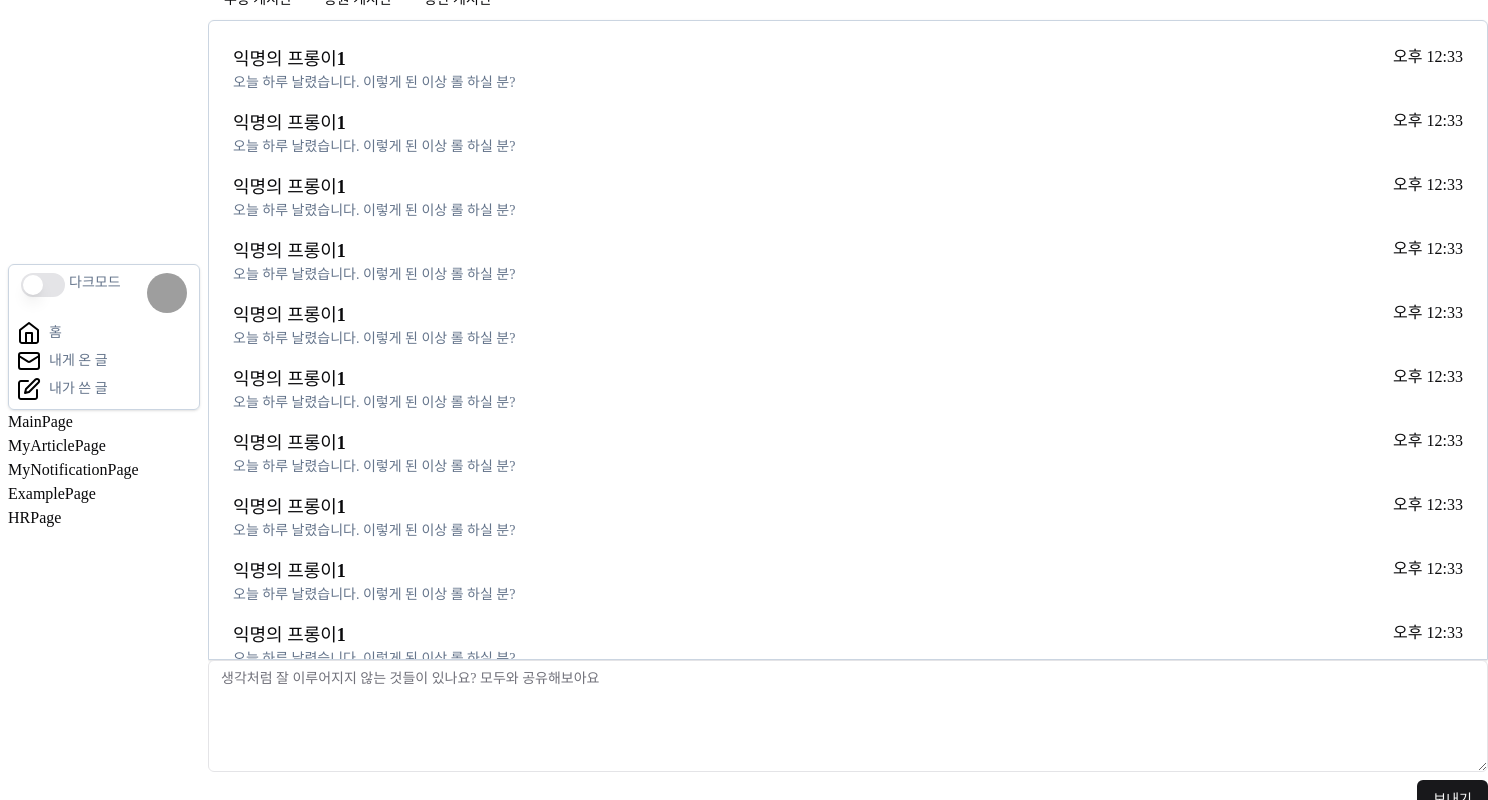
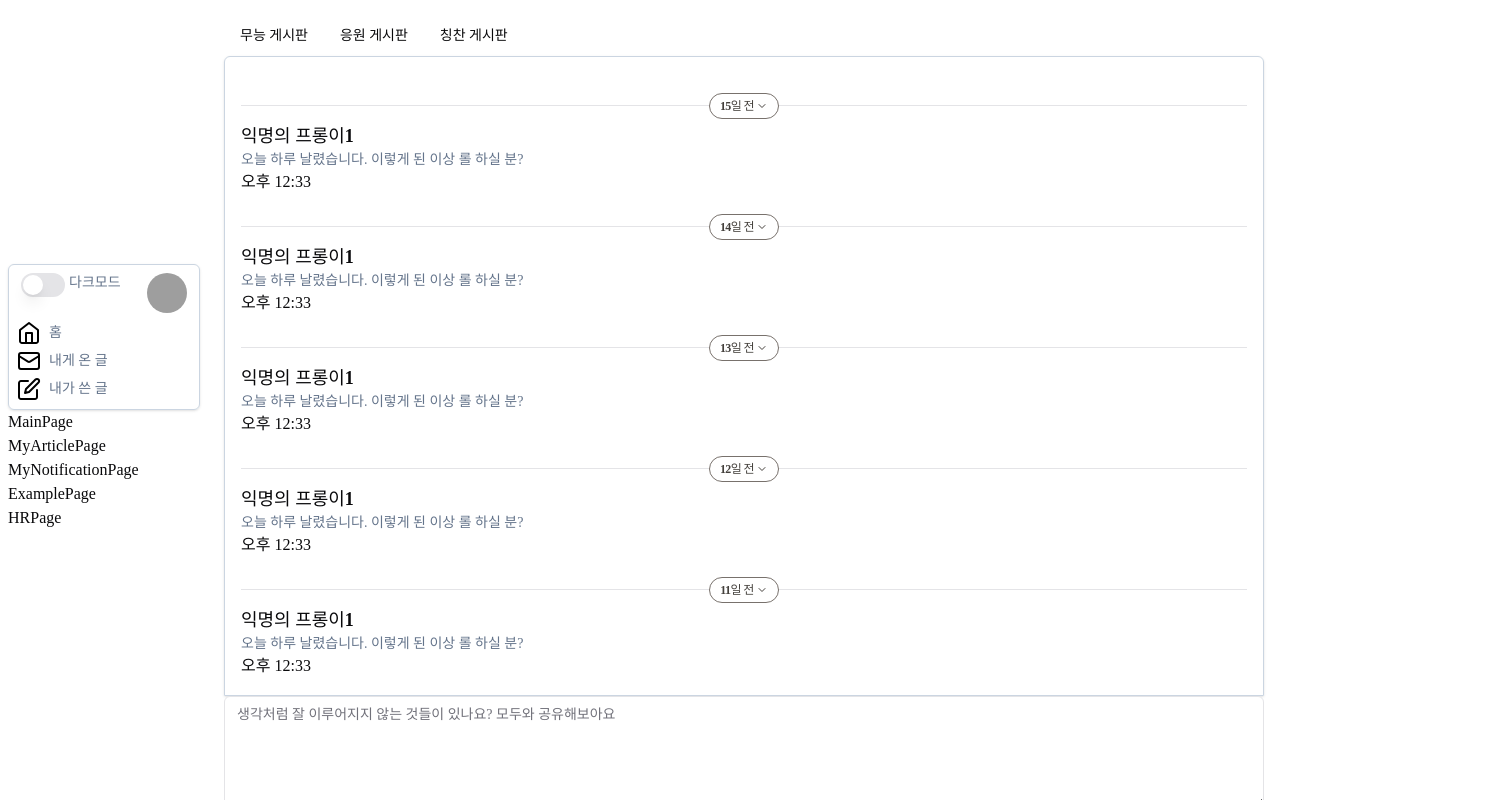
Before and after one commit to seongbin9786/simple-devnamu, a React (Vite) app: page / in a window 1280 px wide. Shown: the whole page, 1488 px wide, since content can reach past the window. Built offline with nearby package versions, Linux system fonts and the light colour scheme; grey boxes are pictures that could not be loaded.

Commit message:
fix(DayDivider): Divider를 ListItem에 추가하는 방식으로 변경

```diff
--- a/src/components/DayDivider/index.tsx
+++ b/src/components/DayDivider/index.tsx
@@ -34,7 +34,7 @@ export const DayDivider = ({ text }: Props) => {
     return (
         <SeparatorWithChildren
             ref={separatorRef}
-            className={cn("flex justify-center", separatorTopPos, separatorPositioning)}
+            className={cn("d flex justify-center", separatorTopPos, separatorPositioning)}
         >
             <div ref={textRef} className={cn("transition-all", textPositioning, textTopPos)}>
                 <div className="flex cursor-pointer select-none flex-row items-center gap-[2px] rounded-2xl border-[1px] border-stone-500 bg-white px-[10px] py-1 text-stone-700">
--- a/src/components/DayDivider/useDayDividerVisibility.tsx
+++ b/src/components/DayDivider/useDayDividerVisibility.tsx
@@ -51,8 +51,7 @@ export const useDayDividerVisibility = ({ onInvisibleScrollDown, onVisibleScroll
                 prevTextY.current = y;
             },
             {
-                rootMargin: "-15px 0px 0px 0px", // margin은 1px 단위로 체크하면서 정해줘야 함. text 영역의 크기가 바뀌면 다시 설정 필수!!
-                threshold: [0, 1], // 일단 on/off 로만 확인
+                rootMargin: "-10px 0px 0px 0px", // margin으로 뭘 해결하긴 어려워 보임
             },
         );
 
@@ -93,8 +92,7 @@ export const useDayDividerVisibility = ({ onInvisibleScrollDown, onVisibleScroll
                 prevSeparatorY.current = y;
             },
             {
-                rootMargin: "-10px 0px 0px 0px", // margin은 1px 단위로 체크하면서 정해줘야 함. text 영역의 크기가 바뀌면 다시 설정 필수!!
-                threshold: [0, 1], // 일단 on/off 로만 확인
+                rootMargin: "-10px 0px 0px 0px",
             },
         );
 
--- a/src/pages/MainPage.tsx
+++ b/src/pages/MainPage.tsx
@@ -1,5 +1,6 @@
 import { useState } from "react";
 
+import { DayDivider } from "@/components/DayDivider";
 import ThreadDemo from "@/components/ThreadDemo";
 import { Button } from "@/registry/default/ui/button";
 import { Textarea } from "@/registry/default/ui/textarea";
@@ -16,9 +17,9 @@ export default function MainPage() {
 
     return (
         <div className="flex">
-            <div className="relative flex h-screen items-center justify-center overflow-hidden">
-                <div className="flex w-[90rem] flex-col  justify-center ">
-                    <Menubar className="w-auto border-none ">
+            <div className="relative w-full h-screen p-4 overflow-hidden">
+                <div className="flex flex-col justify-center ">
+                    <Menubar className="border-none ">
                         <MenubarMenu>
                             <MenubarTrigger>무능 게시판</MenubarTrigger>
                             <MenubarSeparator />
@@ -28,22 +29,26 @@ export default function MainPage() {
                             <MenubarSeparator />
                         </MenubarMenu>
                     </Menubar>
-                    <div className="h-[40rem] w-full overflow-y-auto rounded-t-md border border-[#CBD5E1] p-6 shadow">
-                        <ul>
+                    <div className="h-[40rem] w-full overflow-y-auto rounded-t-md border border-[#CBD5E1] shadow">
+                        <ul className="mt-10">
                             {Array.from({ length: 15 }).map((_, index) => (
+                                <>
                                     <li
                                         onClick={() => setToggleThread(!toggleThread)}
-                                    key={index}
-                                    className="mb-4 flex cursor-pointer items-start justify-between"
+                                        className="flex flex-col items-start justify-between py-2 m-4 cursor-pointer"
                                     >
-                                    <div className="flex flex-col">
-                                        <h1 className="text-lg font-semibold">익명의 프롱이1</h1>
+                                        <DayDivider text={`${15 - index}일 전`} />
+                                        <div className="flex flex-col pt-4">
+                                            <h1 className="text-lg font-semibold">
+                                                익명의 프롱이1
+                                            </h1>
                                             <p className="text-sm text-[#64748B]">
                                                 오늘 하루 날렸습니다. 이렇게 된 이상 롤 하실 분?
                                             </p>
                                         </div>
                                         <span>오후 12:33</span>
                                     </li>
+                                </>
                             ))}
                         </ul>
                     </div>
@@ -60,7 +65,7 @@ export default function MainPage() {
                     </form>
                 </div>
                 {toggleThread && (
-                    <div className="fixed right-0 top-0 z-10 h-screen">
+                    <div className="fixed top-0 right-0 z-10 h-screen">
                         <ThreadDemo
                             hashTagName="응원 게시판"
                             className="h-full w-[40rem] bg-white"
```
Lines whose indentation alone changed are shown as unchanged.
